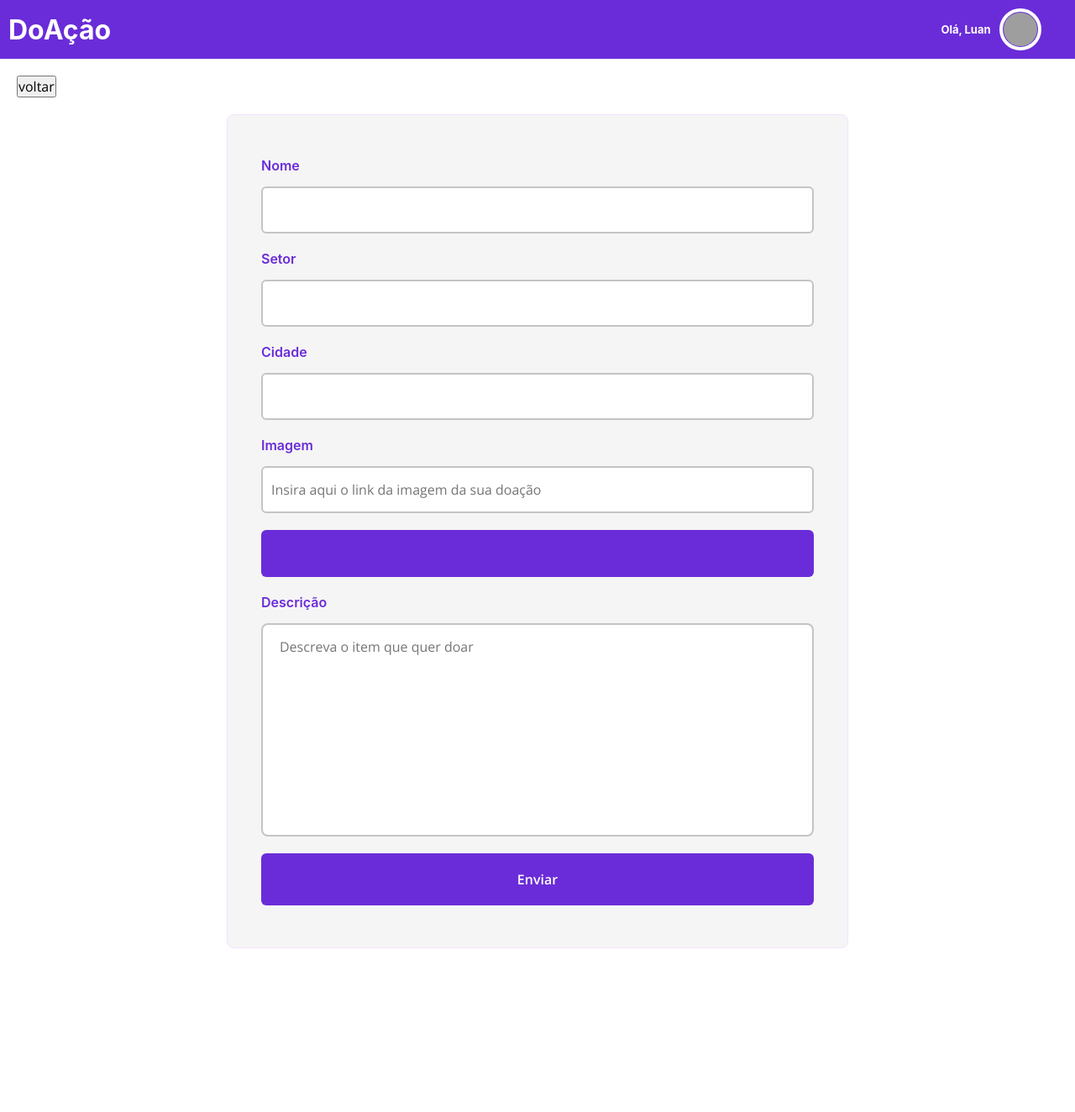
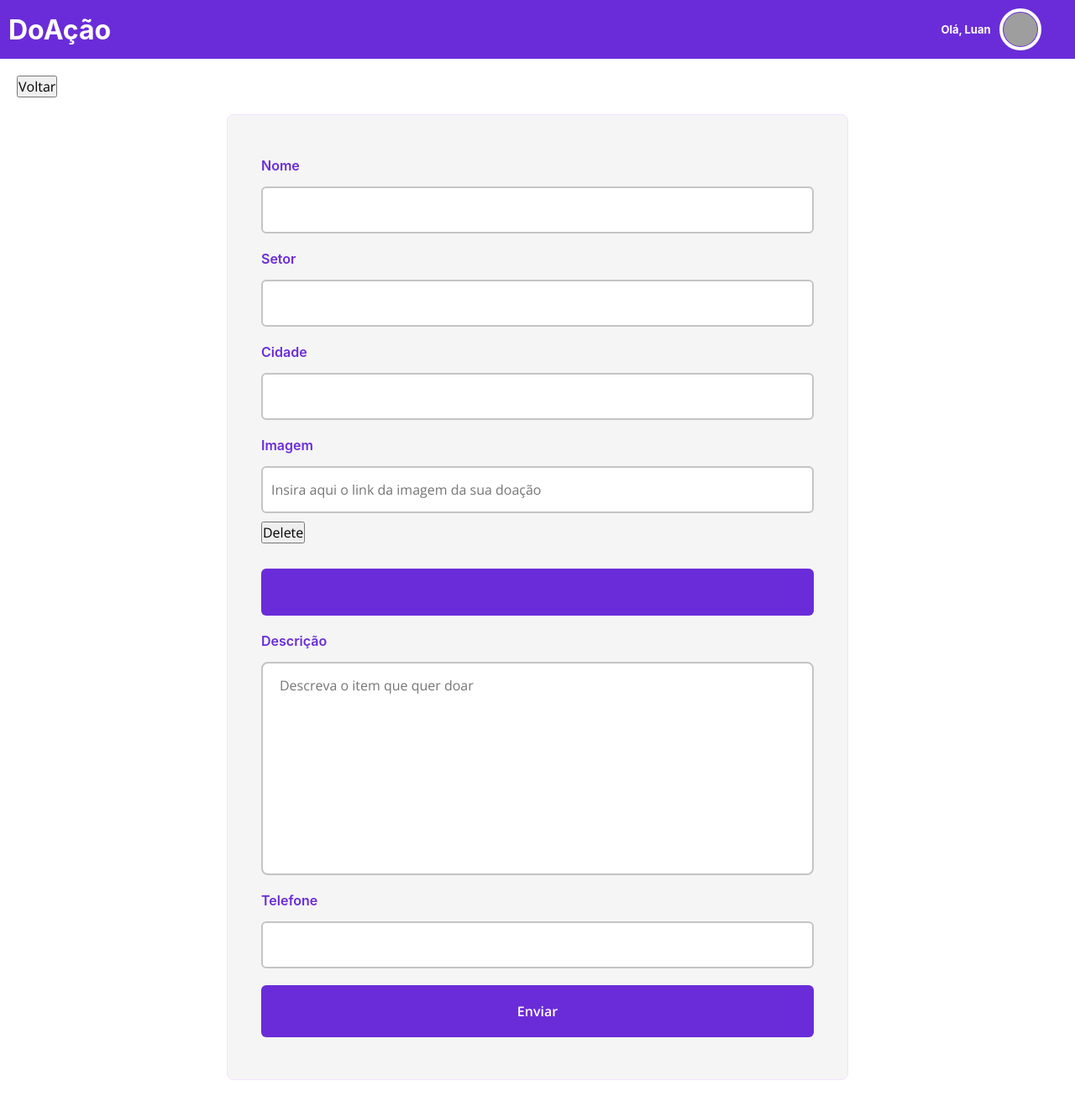
Before and after one commit to AmaralLuan/Doacao, a React (Create React App) app: page /donate in a window 1280 px wide. Shown: the whole page at 84% size. Before the commit the page ends 1169 px from the top, so only its background shows below. Built offline with nearby package versions, Linux system fonts and the light colour scheme; grey boxes are pictures that could not be loaded; some icons are missing.

Commit message:
Itens de doação frontend

```diff
--- a/src/App.js
+++ b/src/App.js
@@ -1,6 +1,5 @@
 import './App.css';
 import Login from './Pages/Login/Login';
-import Register from './Pages/Register/Register';
 import Donations from './Pages/Donations/Donations';
 import RegisterDonate from './Pages/RegisterDonate/RegisterDonate';
 import { BrowserRouter as Router, Route, Switch, Redirect } from 'react-router-dom'
--- a/src/Components/Donation/Donation.js
+++ b/src/Components/Donation/Donation.js
@@ -30,7 +30,7 @@ function Donation(props) {
             </div>
 
             <div className={styles.boxImgActive}>
-                <img src={props.imgActive} alt />
+                <img src={props.imgActive} alt="" />
             </div>
             <p>
                 {props.description}
--- a/src/Components/Donation/Donation.module.css
+++ b/src/Components/Donation/Donation.module.css
@@ -69,6 +69,7 @@
     line-height: 2.8rem;
     color: var(--main-color);
     padding: 0 2rem;
+    text-align: center;
 }
 
 .Donation footer {
--- a/src/Components/Input/Input.js
+++ b/src/Components/Input/Input.js
@@ -3,11 +3,10 @@ import styles from './Input.module.css';
 
 function Input(props) {
     return (
-        <div className={styles.Input}>
+        <div className={styles.Input} id={props.id}>
             <label>{props.label}</label>
-            <input type={props.type} placeholder={props.placeholder} onChange={props.onChange} required={props.required}>
-                {props.children}
-            </input>
+            <input type={props.type} placeholder={props.placeholder} onChange={props.onChange} required={props.required} button={props.button} />
+            {props.children}
         </div>
     )
 }
--- a/src/Pages/Donations/Donations.js
+++ b/src/Pages/Donations/Donations.js
@@ -1,33 +1,39 @@
-import React from 'react'
+import React, { useState, useEffect } from 'react'
 import styles from './Donations.module.css';
 import Donation from '../../Components/Donation/Donation';
 import ButtonPrimary from '../../Components/Button/ButtonPrimary';
 import Header from '../../Components/Layout/Header/Header'
 import { Link } from 'react-router-dom';
+import Axios from 'axios';
 
 function Donations() {
+    const [donationsList, setDonationsList] = useState([])
+
+    useEffect(() => {
+        Axios.get(`http://localhost:3001/api/v1/donations/getdonations`).then((response) => {
+          setDonationsList(response.data);
+        })
+      }, [])
+
     return (
         <>
             <Header />
 
             <div className={styles.Donations}>
-                <Donation
-                img="https://source.unsplash.com/random"
-                name="Diego Fernandes"
-                setor="Garavelo"
-                cidade='Goiânia'
-                imgActive = "https://source.unsplash.com/random"
-                condition="Usado"
-                description="Estou doando esse jogo de mesa e cadeiras, pois está ocupando espaço aqui em casa, só precisa retirar, não entrego no local." />
 
-                <Donation
-                img="https://source.unsplash.com/random"
-                name="Luan Amaral"
-                setor="Jd América"
-                cidade='Goiânia'
-                imgActive = "https://source.unsplash.com/random"
-                condition="Usado"
-                description="Estou doando essa geladeira semi-nova, pois comprei uma recentemente e essa ficou sem serventia. Podemos combinar a entrega." />
+            {donationsList.map((value) => {
+
+                    return (
+                        <Donation
+                            key={value.id}
+                            img={value.images}
+                            name={value.name}
+                            setor={value.setor}
+                            cidade={value.city}
+                            imgActive = {value.images}
+                            description={value.description} />
+                    )
+                })}
 
                 <Link to="/donate">
                     <ButtonPrimary>
--- a/src/Pages/Login/Login.js
+++ b/src/Pages/Login/Login.js
@@ -4,14 +4,13 @@ import ButtonAdd from '../../Components/Button/ButtonAdd/ButtonAdd'
 import Input from '../../Components/Input/Input'
 import Form from '../../Components/Form/Form';
 
-import { Redirect, Switch, Route, BrowserRouter as Router } from 'react-router-dom';
+import { Redirect } from 'react-router-dom';
 
 import Axios from 'axios';
 
 import  { IoLogInOutline } from 'react-icons/all';
 
 import LoginImg from './LoginImg/LoginImg.svg';
-import Donations from '../Donations/Donations';
 
 const Login = () => {
 
--- a/src/Pages/Register/Register.js
+++ b/src/Pages/Register/Register.js
@@ -35,6 +35,7 @@ function Register() {
 
     const submitHandler = useCallback((event) => {
         event.preventDefault();
+        setName('');
       }, []);
 
     return (
--- a/src/Pages/RegisterDonate/RegisterDonate.js
+++ b/src/Pages/RegisterDonate/RegisterDonate.js
@@ -1,4 +1,5 @@
-import React from 'react'
+import React, { useCallback, useState } from 'react'
+import Axios from 'axios';
 import styles from './RegisterDonate.module.css';
 import Form from '../../Components/Form/Form'
 import Input from '../../Components/Input/Input';
@@ -9,53 +10,158 @@ import { BsPlusCircle } from 'react-icons/all'
 import TextArea from '../../Components/TextArea/TextArea';
 import { useHistory } from 'react-router-dom';
 
-function RegisterDonate() {
+const RegisterDonate = () => {
 
-    const useHistory = () => {
-        let history = useHistory();
-        history.push("/donations");
+    const [name, setName] = useState('');
+    const [setor, setSetor] = useState('');
+    const [cidade, setCidade] = useState('');
+    const [imagem, setImagem] = useState([]);
+    const [description, setDescription] = useState('');
+    const [phone, setPhone] = useState('');
+    const [status, setStatus] = useState('')
+
+
+    const submitValues = () => {
+        Axios.post('http://localhost:3001/api/v1/donations/register', {
+            itemName: name,
+            setor: setor,
+            cidade: cidade,
+            imagem: imagem,
+            description: description,
+            phone: phone
+        }).then((response) => {
+            console.log(response);
+            setStatus(response.data.message)
+        })
+
 
     }
 
+    const BotaoVoltar = () => {
+        let history = useHistory();
+
+        function handleClick() {
+            history.push("/donations");
+        }
+
+        return (
+            <button type="button" onClick={handleClick}>
+                Voltar
+            </button>
+        )
+    }
+
+    const addImgField = () => {
+        //SELECIONAR O CONTAINER COM TODAS AS IMGS
+        const container = document.querySelector('#imgsField');
+
+        //SELECIONAR O COMPONENT ONDE ADD A URL
+        const fieldsContainer = document.querySelectorAll('#img-url');
+
+        // realizar duplicação da ultima imagem adicionada
+        const newFieldContainer = fieldsContainer[fieldsContainer.length -1].cloneNode(true)
+
+        // verificar se o campo está vazio
+
+        const inputField = newFieldContainer.children[0];
+
+        if (inputField.value === "") {
+            return
+        }
+
+
+        // limpar o campo antes de add ao container de #images
+
+        inputField.value = '';
+
+        // adicionar duplicação ao container de #images
+        container.appendChild(newFieldContainer);
+
+        if (container.length >= 5) {
+            console.log('marcou')
+        }
+    }
+
+    const deleteField = (event) => {
+        const span = event.currentTarget;
+
+        const fieldsContainer = document.querySelectorAll('#img-url');
+
+        if(fieldsContainer.length < 2) {
+            // limpar o valor do campo
+            span.parentNode.children[0].value = '';
+            return
+        }
+
+        // deletar o campo
+        span.parentNode.remove()
+    }
+
+    const submitHandler = useCallback((event) => {
+        event.preventDefault();
+    }, []);
 
     return (
         <>
             <Header />
             <div className={styles.RegisterDonate}>
-                <button onClick={useHistory}>voltar</button>
+                <BotaoVoltar>
+                    Voltar
+                </BotaoVoltar>
 
-                <Form>
+                <Form onSubmit={submitHandler}>
                     <Input
                     label="Nome"
                     type="text"
+                    onChange={e =>{setName(e.target.value)}}
                     />
 
                     <Input
                     label="Setor"
                     type="text"
+                    onChange={e =>{setSetor(e.target.value)}}
                     />
 
                     <Input
                     label="Cidade"
                     type="text"
+                    onChange={e =>{setCidade(e.target.value)}}
                     />
 
-                    <Input
-                    label="Imagem"
-                    type="url"
-                    placeholder='Insira aqui o link da imagem da sua doação ' />
+                    <div className={styles.imgsField} id='imgsField'>
+                        <Input
+                            label="Imagem"
+                            type="url"
+                            id="img-url"
+                            placeholder='Insira aqui o link da imagem da sua doação '
+                            onChange={e => { setImagem(e.target.value) }}
+                        >
+                            <button onClick={deleteField}>Delete</button>
+                        </Input>
+                    </div>
 
-                    <ButtonAdd onClick={console.log('Olá mundo')} >
+
+
+                    <ButtonAdd onClick={addImgField} >
                         <BsPlusCircle />
                     </ButtonAdd>
 
                     <TextArea label="Descrição"
-                        placeholder="Descreva o item que quer doar" />
+                        placeholder="Descreva o item que quer doar"
+                        onChange={e =>{setDescription(e.target.value)}}/>
 
-                    <ButtonAdd>
+                    <Input
+                        label="Telefone"
+                        type="text"
+                        onChange={e =>{setPhone(e.target.value)}}
+                    />
+
+                    <ButtonAdd onClick={submitValues}>
                         Enviar
                     </ButtonAdd>
                 </Form>
+
+                <h2>{status}</h2>
             </div>
         </>
     )
--- a/src/Pages/RegisterDonate/RegisterDonate.module.css
+++ b/src/Pages/RegisterDonate/RegisterDonate.module.css
@@ -15,3 +15,7 @@
 .RegisterDonate form button, a {
     margin: 1rem 0;
 }
+
+.imgsField {
+    width: 100%;
+}
```
